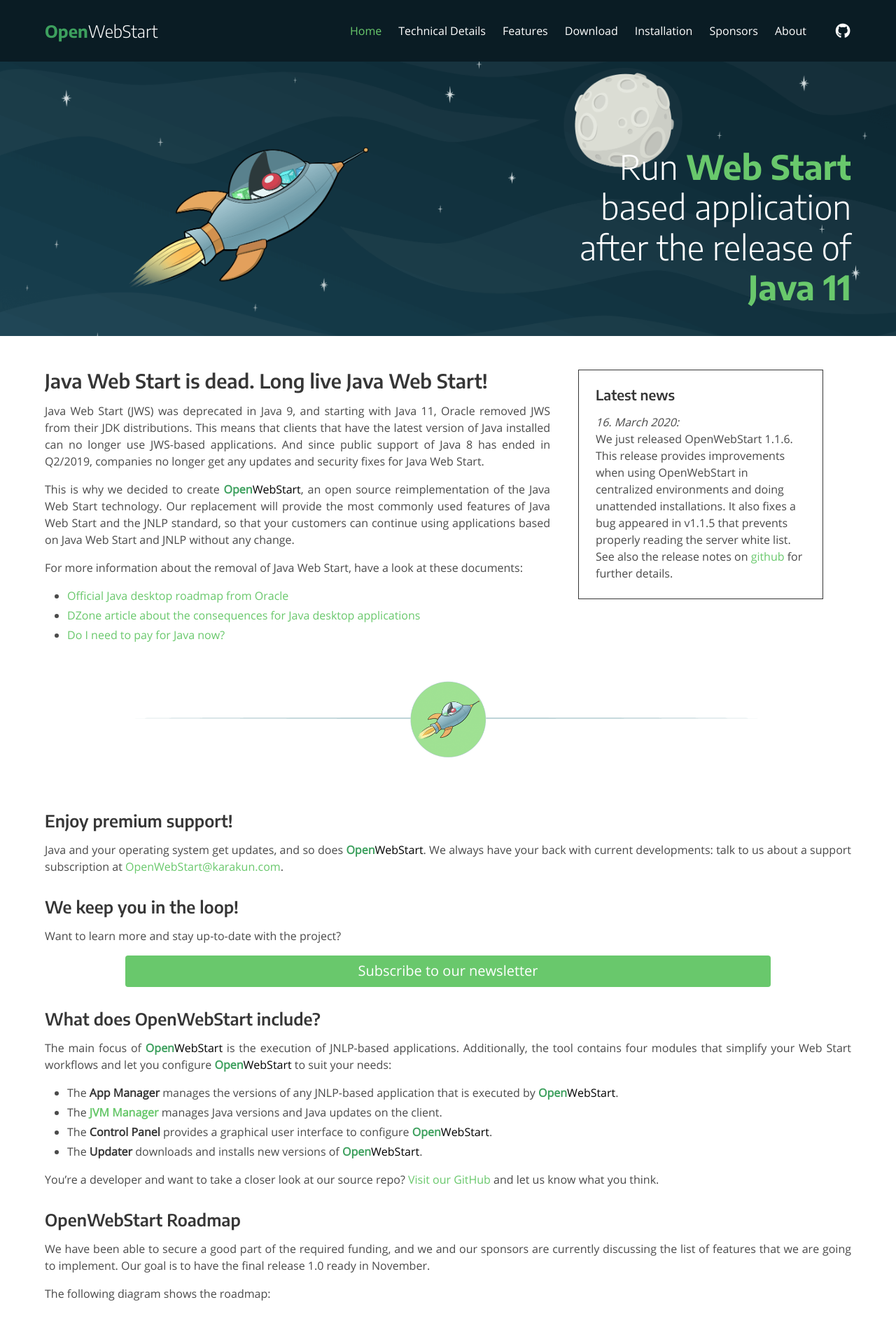
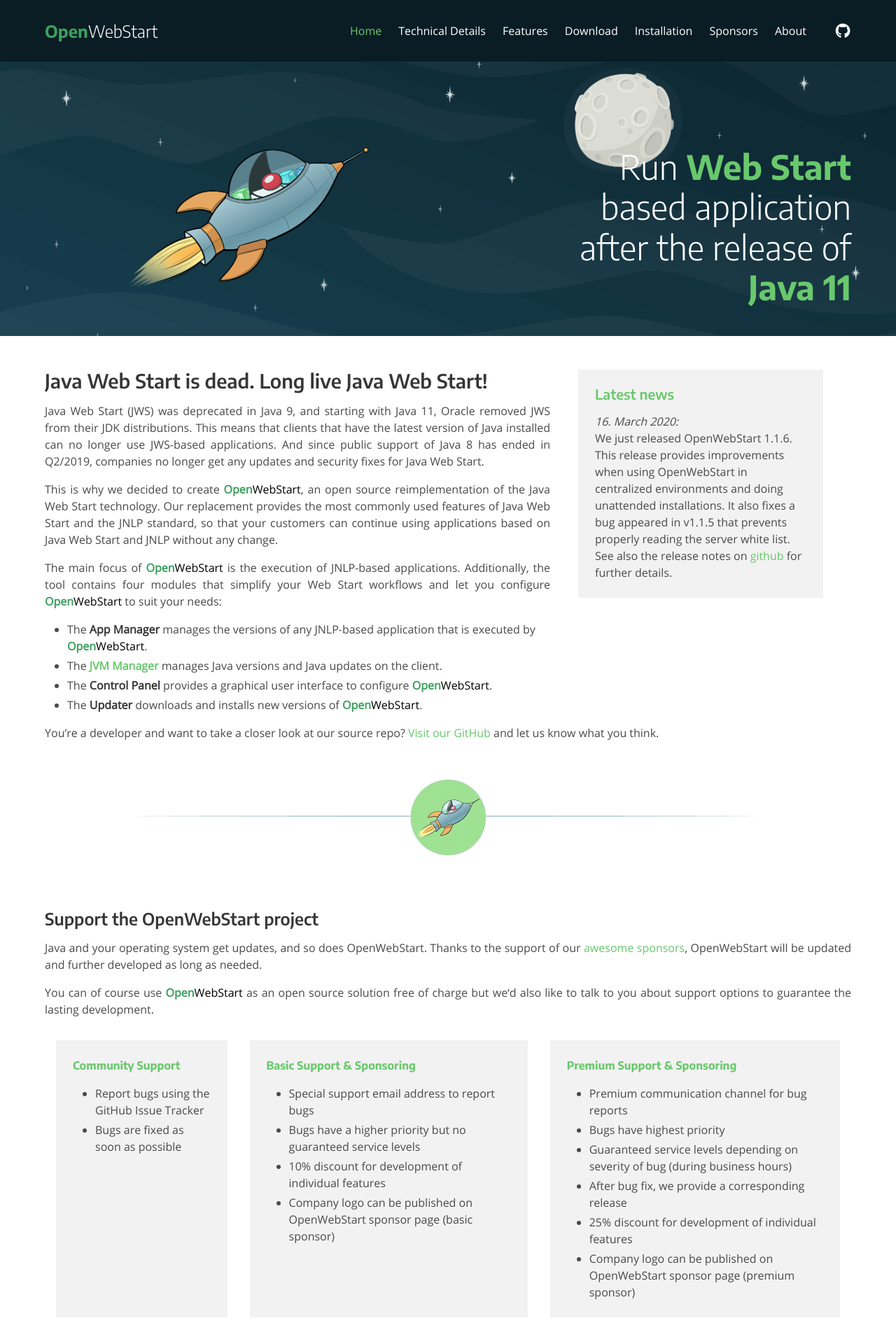
Before and after one commit to karakun/openwebstart-page, a Jekyll site: the page built from index.md, in a window 1280 px wide. Shown: the top 1920 px of the page at 70% size. Built offline with Jekyll 4.4.1, drawn with Linux system fonts in a browser that asks for light colours; comment, search, counter and statistics services are not loaded; some of the changed text lies outside the part shown.

Commit message:
Added support packages to front page, changed layout of news box corresponding to support offering

```diff
--- a/assets/main.scss
+++ b/assets/main.scss
@@ -126,7 +126,6 @@
         padding-bottom: 0em;
     }
     .boxes {
-        display: flex;
         justify-content: space-between;
         @include mobile {
             flex-direction: column;
@@ -325,6 +324,40 @@
 
 .column {
     padding: 0.75rem 1.25rem;
+}
+
+.boxes{
+	display: flex;
+	&.teaser {
+    	width: 100%;
+    	justify-content: space-between;
+		> div {
+			padding: 1.5rem;
+			margin: 1rem;
+			flex-grow: 1;
+		}
+		&.highlight {
+			>div {
+				background-color: #f2f2f2;
+			}
+		}
+		&.blueandwhite {
+			>div {
+				background-color: #124363;
+				color: white;
+			}
+		}
+
+	}
+}
+
+.boxes-heading{
+	line-height: 1;
+	margin-bottom: 0.5em;
+	margin-top: 0.5em;
+	font-family: 'Encode Sans', sans-serif;
+    font-weight: bold;
+	color: $karakun-main-color;
 }
 
 article.post {
@@ -631,13 +664,14 @@
 .latest-news {
     float: right;
     width: 350px;
-    border: solid thin #363636;
-    margin: 0 2.5em 2.5em;
-    padding: 1.5em;
+	margin: 0 2.5em 2.5em;
+    padding: 1.5rem;
+	background-color: #f2f2f2;
 }
 
 .latest-news h4 {
-    margin-top: 0;
+	margin-top: 0;
+	color: $karakun-main-color;
 }
 
 .github-ribbon {
--- a/index.md
+++ b/index.md
@@ -16,28 +16,9 @@
 This means that clients that have the latest version of Java installed can no longer use JWS-based applications.
 And since public support of Java 8 has ended in Q2/2019, companies no longer get any updates and security fixes for Java Web Start.
 
-This is why we decided to create <span class="text-highlight">Open<span>WebStart</span></span>, an open source reimplementation of the Java Web Start technology.
-Our replacement will provide the most commonly used features of Java Web Start and the JNLP standard,
+This is why we decided to create <span class="text-highlight">Open<span>WebStart</span></span>, an open source reimplementation of the Java Web Start technology. Our replacement provides the most commonly used features of Java Web Start and the JNLP standard,
 so that your customers can continue using applications based on Java Web Start and JNLP without any change.
 
-For more information about the removal of Java Web Start, have a look at these documents:
-
-* [Official Java desktop roadmap from Oracle](https://www.oracle.com/technetwork/java/javase/javaclientroadmapupdate2018mar-4414431.pdf)
-* [DZone article about the consequences for Java desktop applications](https://dzone.com/articles/what-the-future-java-releases-will-mean-for-legacy)
-* [Do I need to pay for Java now?](https://dev.karakun.com/java/2018/06/25/java-releases.html)
-
-![divider]({{ "/assets/images/webstart/divider-2.png" | relative_url }})
-
-### Enjoy premium support!
-Java and your operating system get updates, and so does <span class="text-highlight">Open<span>WebStart</span></span>.
-We always have your back with current developments: talk to us about a support subscription at [OpenWebStart@karakun.com](mailto:openwebstart@karakun.com).
-
-### We keep you in the loop!
-Want to learn more and stay up-to-date with the project?
-
-<a class="button is-medium full-width-button is-primary" href="/subscribe/">Subscribe to our newsletter</a>
-
-### What does OpenWebStart include?
 The main focus of <span class="text-highlight">Open<span>WebStart</span></span> is the execution of JNLP-based applications.
 Additionally, the tool contains four modules that simplify your Web Start workflows
 and let you configure <span class="text-highlight">Open<span>WebStart</span></span> to suit your needs:
@@ -49,13 +30,46 @@
 
 You’re a developer and want to take a closer look at our source repo? [Visit our GitHub](https://github.com/karakun/openwebstart) and let us know what you think.
 
-### OpenWebStart Roadmap
-We have been able to secure a good part of the required funding, and
-we and our sponsors are currently discussing the list of features that we are going to implement.
-Our goal is to have the final release 1.0 ready in November.
+![divider]({{ "/assets/images/webstart/divider-2.png" | relative_url }})
 
-The following diagram shows the roadmap:
+### Support the OpenWebStart project
+Java and your operating system get updates, and so does OpenWebStart. Thanks to the support of our [awesome
+sponsors](/sponsors), OpenWebStart will be updated and further developed as long as needed.
 
-![roadmap]({{ "/assets/images/webstart/roadmap-karakun.png" | relative_url }})
+You can of course use <span class="text-highlight">Open<span>WebStart</span></span> as an open source solution free of charge but we‘d also like to talk to you about support options to guarantee the lasting development.
 
-![rocket]({{ "/assets/images/webstart/rocket.png" | relative_url }})
+<div class="boxes teaser highlight">
+  <div><span class="boxes-heading">Community Support</span>
+	<ul>
+		<li>Report bugs using the GitHub Issue Tracker</li>
+		<li>Bugs are fixed as soon as possible</li>
+	</ul>
+	</div>
+  <div><span class="boxes-heading">Basic Support & Sponsoring</span>
+	<ul>
+		<li>Special support email address to report bugs</li>
+		<li>Bugs have a higher priority but no guaranteed service levels</li>
+		<li>10% discount for development of individual features</li>
+		<li>Company logo can be published on OpenWebStart sponsor page (basic sponsor)</li>
+	</ul>
+		</div>
+  <div><span class="boxes-heading">Premium Support & Sponsoring</span>
+	<ul>
+		<li>Premium communication channel for bug reports</li>
+		<li>Bugs have highest priority</li>
+		<li>Guaranteed service levels depending on severity of bug (during business hours)</li>
+		<li>After bug fix, we provide a corresponding release</li>
+		<li>25% discount for development of individual features</li>
+		<li>Company logo can be published on OpenWebStart sponsor page (premium sponsor)</li>
+	</ul>
+		</div>
+</div>
+
+Talk to us about your individual support package at [OpenWebStart@karakun.com](mailto:openwebstart@karakun.com).
+
+![divider]({{ "/assets/images/webstart/divider-2.png" | relative_url }})
+
+### We keep you in the loop!
+Want to learn more and stay up-to-date with the project?
+
+<a class="button is-medium full-width-button is-primary" href="/subscribe/">Subscribe to our newsletter</a>
```
